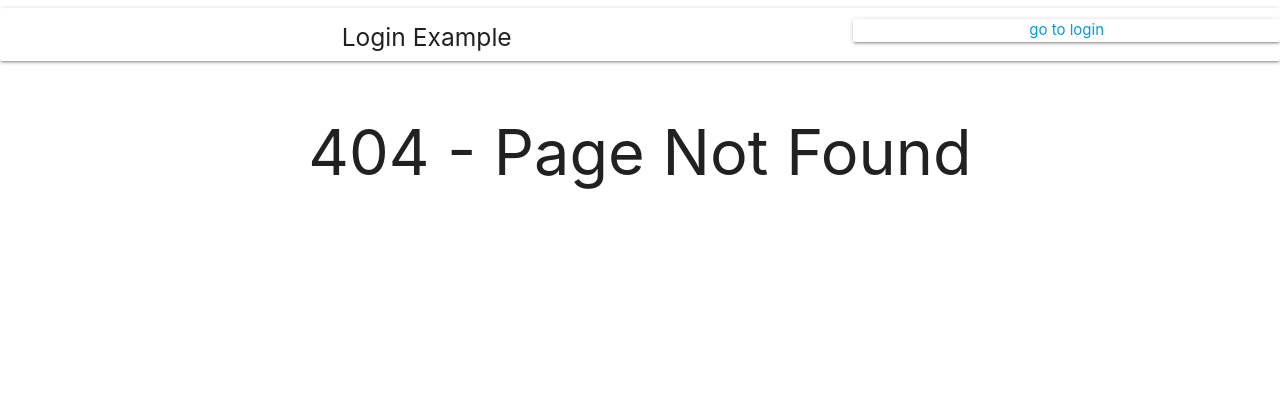
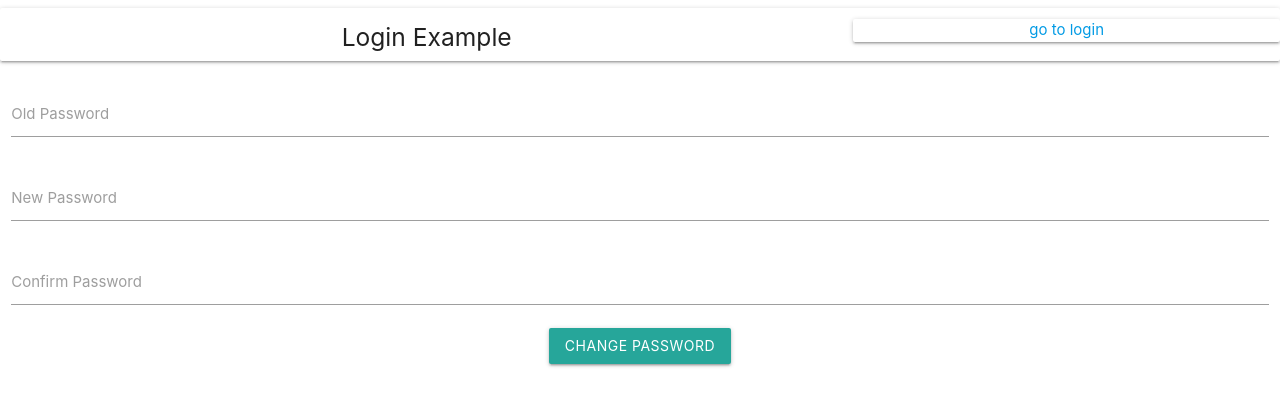
Before and after one commit to bgartdu/ExpressReactLogin, a React (Create React App) app in the folder client/: page /controlPanel in a window 1280 px wide. Before the commit this address had no page. Shown: the top 406 px of the page. Built offline with nearby package versions, Linux system fonts and the light colour scheme.

Commit message:
Hooks up a control panal

```diff
--- a/client/src/App.js
+++ b/client/src/App.js
@@ -11,6 +11,7 @@ import Footer from "./components/Footer"
 import FourOhFour from "./pages/FourOhFour";
 import Home from "./pages/Home";
 import Login from "./pages/Login";
+import ControlPanel from './pages/ControlPanel';
 
 
 
@@ -54,6 +55,7 @@ class App extends React.Component {
 								<Switch>
 									<Route exact path="/" component={Home} />
 									<Route exact path="/login" component={Login} />
+									<Route exact path="/controlPanel" component={ControlPanel} />
 									<Route component={FourOhFour} />
 								</Switch>
 							</div>
--- /dev/null
+++ b/client/src/components/ChangePassword.js
@@ -0,0 +1,54 @@
+import React from 'react';
+import Global from "../Global";
+
+
+class ChangePassword extends React.Component {
+    static contextType = Global;
+
+    constructor() {
+		super();
+		this.state = {
+			oldPassword: "",
+			newPassword: "",
+			confirmPassword: "",
+		}
+    }
+
+	captureInput = (event) => {
+		const varName = event.target.id;
+		const value = event.target.value;
+
+		const payload = {}
+		payload[varName] = value;
+
+		this.setState(payload);
+	}
+
+	doChangePassword = async (event) => {
+
+	}
+
+    render() {
+        return <div>
+			<div className="input-field col s12">
+				<input onChange ={this.captureInput} id="oldPassword" type="password" className="validate" />
+				<label for="oldPassword">Old Password</label>
+			</div>
+			<div className="input-field col s12">
+				<input onChange ={this.captureInput} id="newPassword" type="password" className="validate" />
+				<label for="newPassword">New Password</label>
+			</div>
+			<div className="input-field col s12">
+				<input onChange ={this.captureInput} id="confirmPassword" type="password" className="validate" />
+				<label for="confirmPassword">Confirm Password</label>
+			</div>
+
+			<a onClick ={this.doChangePassword} id= "changePasswordButton" className="waves-effect waves-light btn">Change Password</a>
+
+
+		</div>
+
+    }
+}
+
+export default ChangePassword;
--- /dev/null
+++ b/client/src/pages/ControlPanel.js
@@ -0,0 +1,20 @@
+import React from 'react';
+import Global from "../Global";
+import ChangePassword from '../components/ChangePassword';
+
+
+class ControlPanel extends React.Component {
+    static contextType = Global;
+
+    // constructor() {
+    //     super();
+    // }
+
+    render() {
+        return <div className="row">
+			<ChangePassword />
+		</div>
+    }
+}
+
+export default ControlPanel;
```
